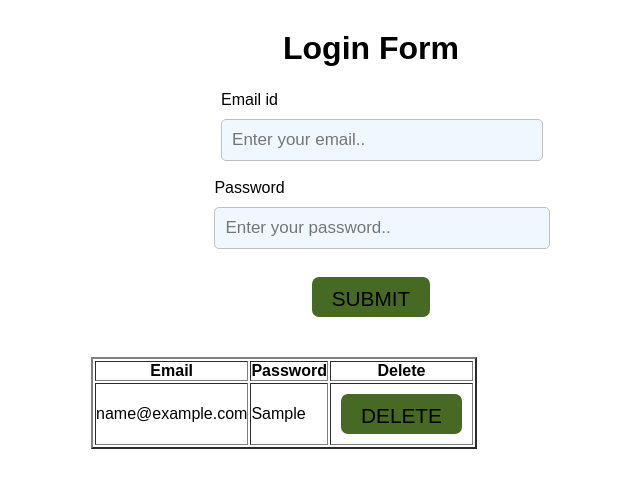
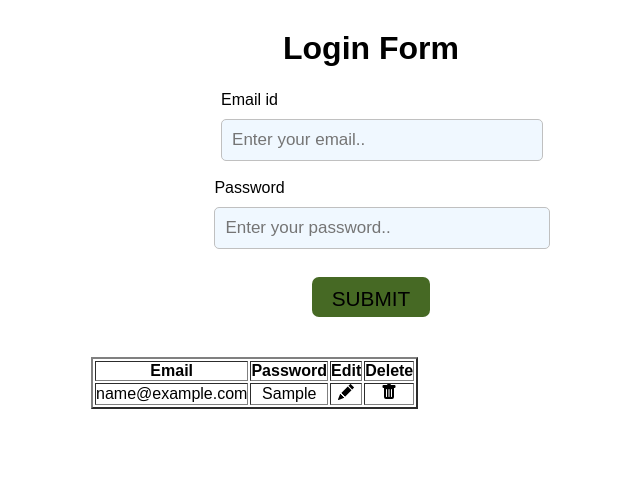
Before and after one commit to vaishnavihadawale/react-practice, a React (Create React App) app: page / in a window 1280 px wide. Both pictures are taken after typing "name@example.com", "Sample" into the empty fields and a click on the button "SUBMIT". Shown: the top 488 px of the page, without its empty margins (299-939 px from the left). Built offline with nearby package versions, Linux system fonts and the light colour scheme.

Commit message:
Update and delete operation on table

```diff
--- a/package.json
+++ b/package.json
@@ -7,7 +7,9 @@
     "@testing-library/react": "^13.4.0",
     "@testing-library/user-event": "^13.5.0",
     "react": "^18.2.0",
+    "react-crud-icons": "^1.2.3",
     "react-dom": "^18.2.0",
+    "react-icons": "^4.10.1",
     "react-scripts": "5.0.1",
     "web-vitals": "^2.1.4"
   },
--- a/src/Component/FormValidation/Design.css
+++ b/src/Component/FormValidation/Design.css
@@ -2,6 +2,9 @@
     padding: 0;
     margin: 0;
 
+}
+td{
+    text-align: center;
 }
 
 body {
--- a/src/Component/FormValidation/FormValidation.js
+++ b/src/Component/FormValidation/FormValidation.js
@@ -1,8 +1,11 @@
 import { useState } from 'react'
-import './Design.css'
+import './Design.css';
+import { BsFillTrashFill } from "react-icons/bs"
+import { BsFillPencilFill } from 'react-icons/bs';
 
 export const FormValidation = () => {
-
+    const [currentIndex, setCurrentIndex] = useState();
+    const [flag, setFlag] = useState(true);
     const [inputarray, setInputarray] = useState([]);
     const [inputData, setInputData] = useState({
         emailid: "",
@@ -12,7 +15,8 @@ export const FormValidation = () => {
 
     const changehandle = (event) => {
 
-            setInputData({ ...inputData, [event.target.name]: event.target.value })
+        setInputData({ ...inputData, [event.target.name]: event.target.value })
+        console.log(inputData)
 
     }
 
@@ -20,19 +24,31 @@ export const FormValidation = () => {
 
     const handlesubmit = (event) => {
         event.preventDefault();
-        setInputarray([...inputarray, { emailid, password }])
-       // console.log(inputData);
-        //console.log(inputarray);
+
+        if (flag === true) {
+            setInputarray([...inputarray, { emailid, password }])
+        }
+        else {
+            inputarray.splice(currentIndex, 1, { emailid, password })
+            setFlag(true)
+        }
+
         setInputData({ emailid: "", password: "" })
+
     }
 
 
     const handledelete = (index) => {
         const dataRow = [...inputarray];
         dataRow.splice(index, 1);
-        console.log(inputarray);
-        console.log(dataRow);
         setInputarray(dataRow);
+    }
+
+    let handleEdit = (data, index) => {
+        setFlag(false);
+        setInputData(data);
+        setCurrentIndex(index);
+
     }
 
     return (
@@ -49,7 +65,8 @@ export const FormValidation = () => {
                         <label>Password</label>
                         <input type="text" name='password' value={inputData.password} className="form-control" placeholder='Enter your password..' onChange={changehandle}></input>
                     </div>
-                    <button onClick={handlesubmit}>Submit</button>
+                    <button onClick={handlesubmit}>Submit
+                    </button>
 
                 </form>
                 <table border={2} cellPadding={20} width="60%" >
@@ -57,6 +74,7 @@ export const FormValidation = () => {
                         <tr>
                             <th>Email</th>
                             <th>Password</th>
+                            <th>Edit</th>
                             <th>Delete</th>
                         </tr>
                         {inputarray.map((data, index) => {
@@ -65,7 +83,8 @@ export const FormValidation = () => {
                                 <tr>
                                     <td>{data.emailid}</td>
                                     <td>{data.password}</td>
-                                    <td><button onClick={() => handledelete(index)}>Delete</button></td>
+                                    <td><BsFillPencilFill onClick={() => handleEdit(data, index)} /></td>
+                                    <td><BsFillTrashFill onClick={() => handledelete(index)} /></td>
                                 </tr>
                             )
                         })
```
Also changed, not shown: 1 other file (tests, documents, lock files or other folders).
